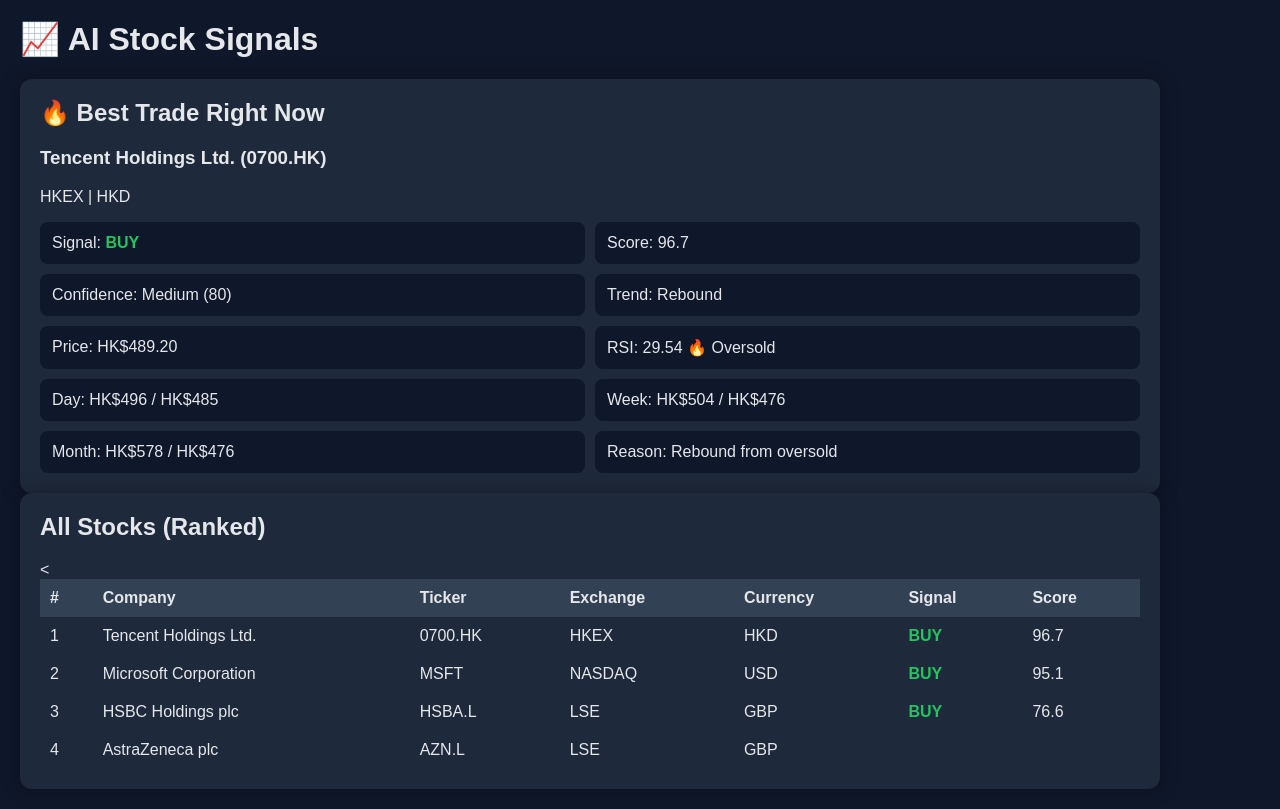
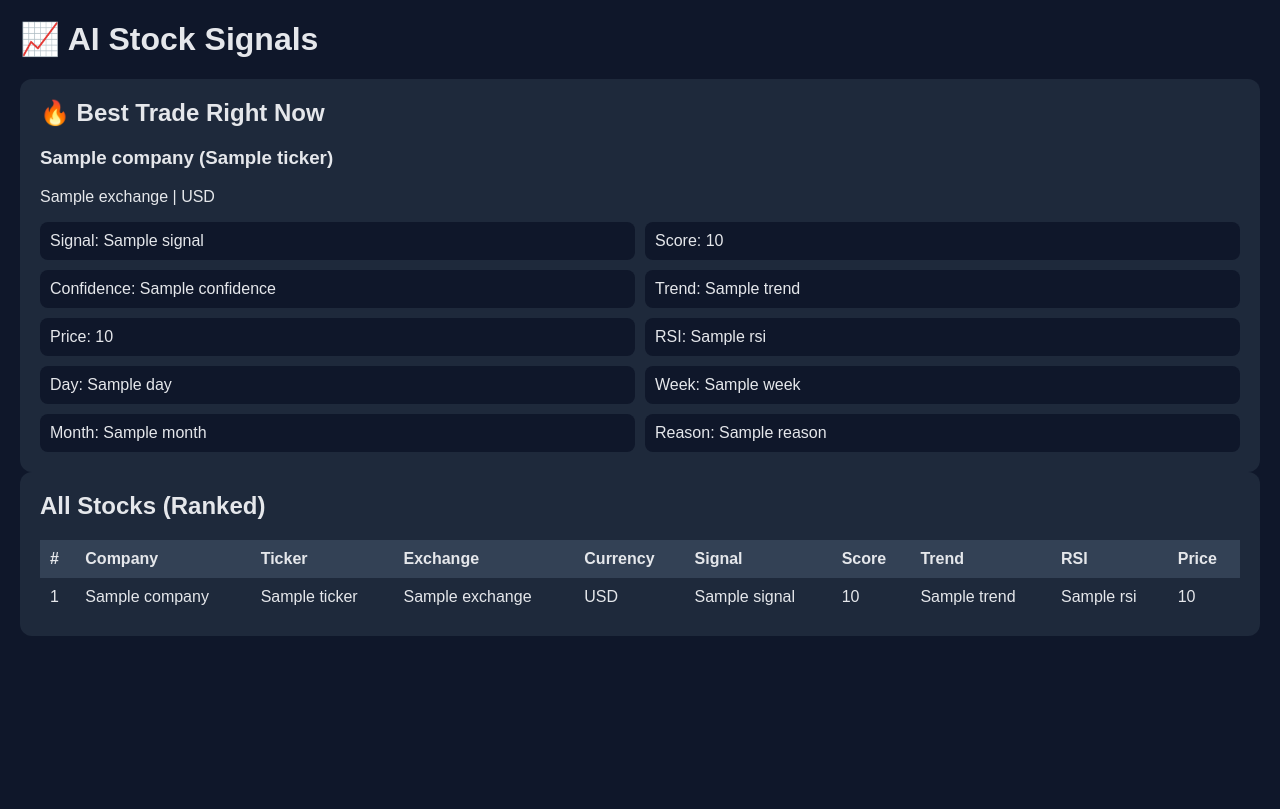
Before and after one commit to CycleX66/ai-stock-app, a Flask app: template templates/index.html in a window 1280 px wide. After the commit the page ends 636 px from the top, so only its background shows below. Run offline with Flask 3, Linux system fonts and the light colour scheme; the template is opened without the code that fills it: most values are stand-ins (such as "Sample title", 1, 10 or a date in 2020).

Commit message:
Update index.html

```diff
--- a/templates/index.html
+++ b/templates/index.html
@@ -3,6 +3,7 @@
 <head>
 <meta charset="UTF-8">
 <meta name="viewport" content="width=device-width, initial-scale=1.0">
+
 <title>AI Stock Signals</title>
 
 <style>
@@ -23,34 +24,33 @@
 
 @media (min-width: 1000px) {
     .container {
-        grid-template-columns: 1.5fr 1fr;
+        grid-template-columns: 2fr 1fr;
     }
 }
 
-/* ===== CARD ===== */
+/* ===== CARDS ===== */
 .card {
     background: #1e293b;
     padding: 20px;
     border-radius: 12px;
-    box-shadow: 0 0 20px rgba(0,0,0,0.3);
 }
 
-/* ===== BEST TRADE ===== */
-.best-trade {
+/* ===== BEST TRADE GRID ===== */
+.best-grid {
     display: grid;
     grid-template-columns: 1fr;
     gap: 10px;
 }
 
 @media (min-width: 700px) {
-    .best-trade {
+    .best-grid {
         grid-template-columns: 1fr 1fr;
     }
 }
 
-.best-item {
+.box {
     background: #0f172a;
-    padding: 12px;
+    padding: 10px;
     border-radius: 8px;
 }
 
@@ -61,13 +61,14 @@
 
 table {
     width: 100%;
-    min-width: 1100px;
+    min-width: 1200px;
     border-collapse: collapse;
 }
 
 th, td {
     padding: 10px;
     text-align: left;
+    white-space: nowrap;
 }
 
 th {
@@ -83,9 +84,7 @@
 .sell { color: #ef4444; font-weight: bold; }
 .hold { color: #eab308; font-weight: bold; }
 
-h1, h2 {
-    margin-top: 0;
-}
+h1, h2 { margin-top: 0; }
 </style>
 </head>
 
@@ -102,24 +101,26 @@
         <div class="card">
             <h2>🔥 Best Trade Right Now</h2>
 
-            <h3>Tencent Holdings Ltd. (0700.HK)</h3>
-            <p>HKEX | HKD</p>
+            <h3>{{ best.company }} ({{ best.ticker }})</h3>
+            <p>{{ best.exchange }} | {{ best.currency }}</p>
 
-            <div class="best-trade">
-                <div class="best-item">Signal: <span class="buy">BUY</span></div>
-                <div class="best-item">Score: 96.7</div>
+            <div class="best-grid">
 
-                <div class="best-item">Confidence: Medium (80)</div>
-                <div class="best-item">Trend: Rebound</div>
+                <div class="box">Signal: <span class="{{ best.signal|lower }}">{{ best.signal }}</span></div>
+                <div class="box">Score: {{ best.score }}</div>
 
-                <div class="best-item">Price: HK$489.20</div>
-                <div class="best-item">RSI: 29.54 🔥 Oversold</div>
+                <div class="box">Confidence: {{ best.confidence }}</div>
+                <div class="box">Trend: {{ best.trend }}</div>
 
-                <div class="best-item">Day: HK$496 / HK$485</div>
-                <div class="best-item">Week: HK$504 / HK$476</div>
+                <div class="box">Price: {{ best.price }}</div>
+                <div class="box">RSI: {{ best.rsi }}</div>
 
-                <div class="best-item">Month: HK$578 / HK$476</div>
-                <div class="best-item">Reason: Rebound from oversold</div>
+                <div class="box">Day: {{ best.day }}</div>
+                <div class="box">Week: {{ best.week }}</div>
+
+                <div class="box">Month: {{ best.month }}</div>
+                <div class="box">Reason: {{ best.reason }}</div>
+
             </div>
         </div>
 
@@ -129,6 +130,7 @@
 
             <div class="table-wrapper">
                 <table>
+
                     <tr>
                         <th>#</th>
                         <th>Company</th>
@@ -137,42 +139,33 @@
                         <th>Currency</th>
                         <th>Signal</th>
                         <th>Score</th>
+                        <th>Trend</th>
+                        <th>RSI</th>
+                        <th>Price</th>
                     </tr>
 
+                    {% for stock in stocks %}
                     <tr>
-                        <td>1</td>
-                        <td>Tencent Holdings Ltd.</td>
-                        <td>0700.HK</td>
-                        <td>HKEX</td>
-                        <td>HKD</td>
-                        <td class="buy">BUY</td>
-                        <td>96.7</td>
+                        <td>{{ loop.index }}</td>
+                        <td>{{ stock.company }}</td>
+                        <td>{{ stock.ticker }}</td>
+                        <td>{{ stock.exchange }}</td>
+                        <td>{{ stock.currency }}</td>
+                        <td class="{{ stock.signal|lower }}">{{ stock.signal }}</td>
+                        <td>{{ stock.score }}</td>
+                        <td>{{ stock.trend }}</td>
+                        <td>{{ stock.rsi }}</td>
+                        <td>{{ stock.price }}</td>
                     </tr>
+                    {% endfor %}
 
-                    <tr>
-                        <td>2</td>
-                        <td>Microsoft Corporation</td>
-                        <td>MSFT</td>
-                        <td>NASDAQ</td>
-                        <td>USD</td>
-                        <td class="buy">BUY</td>
-                        <td>95.1</td>
-                    </tr>
+                </table>
+            </div>
+        </div>
 
-                    <tr>
-                        <td>3</td>
-                        <td>HSBC Holdings plc</td>
-                        <td>HSBA.L</td>
-                        <td>LSE</td>
-                        <td>GBP</td>
-                        <td class="buy">BUY</td>
-                        <td>76.6</td>
-                    </tr>
+    </div>
 
-                    <tr>
-                        <td>4</td>
-                        <td>AstraZeneca plc</td>
-                        <td>AZN.L</td>
-                        <td>LSE</td>
-                        <td>GBP</td>
-                        <
+</div>
+
+</body>
+</html>
```
